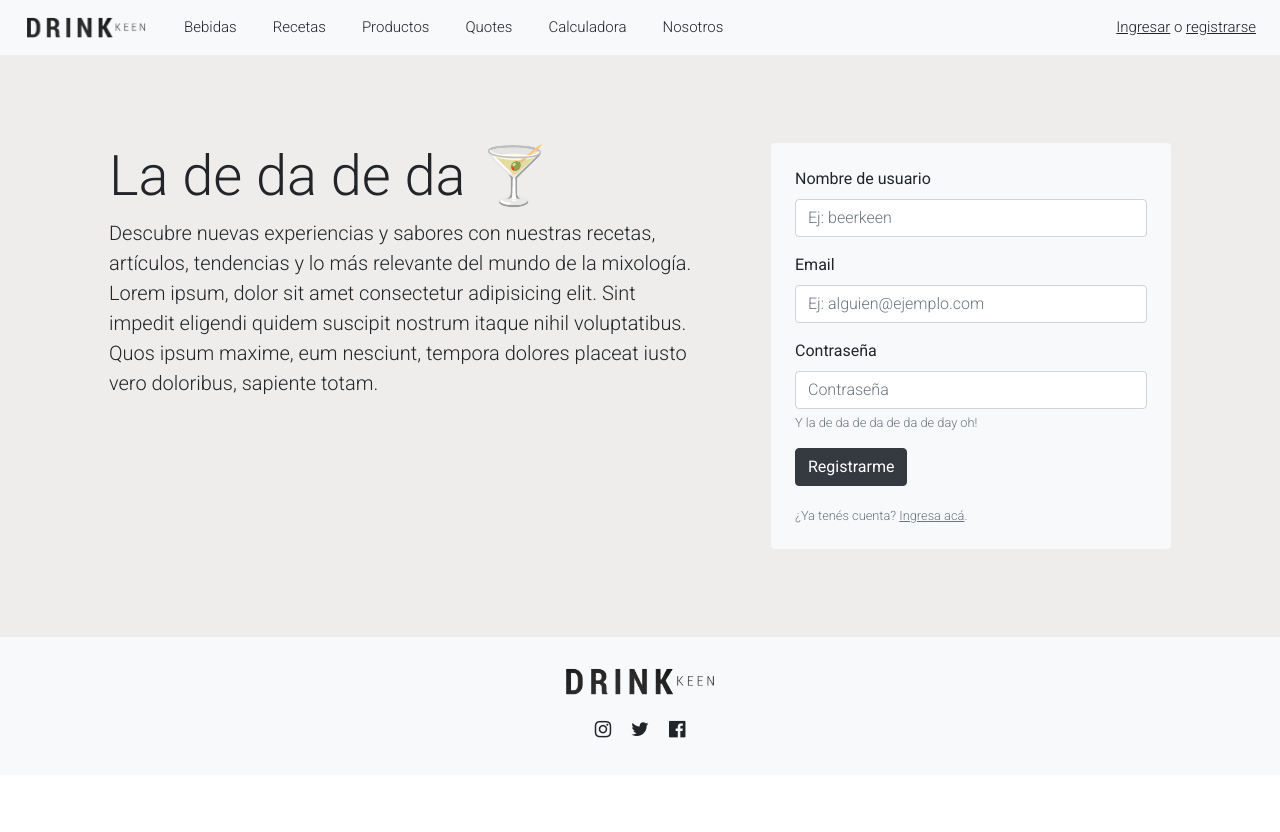
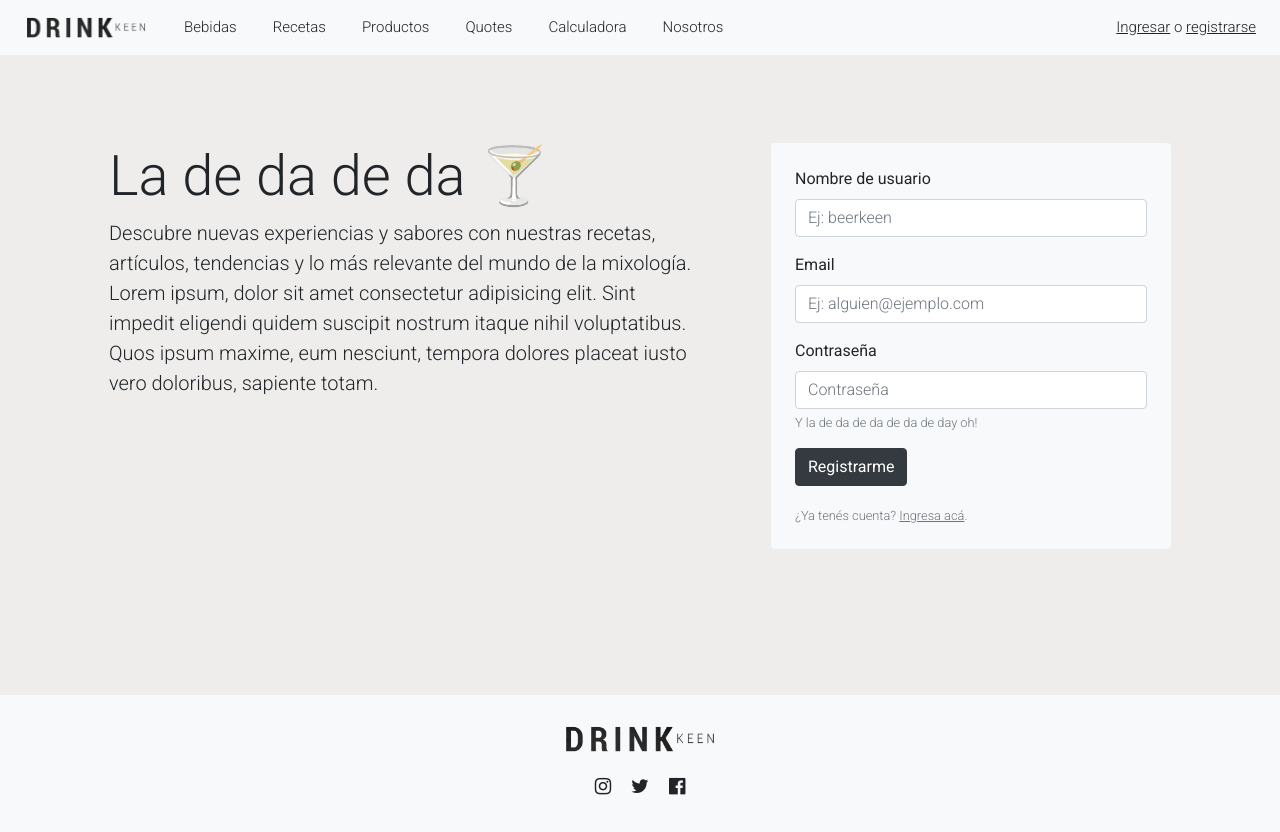
Before and after one commit to okaywaitwhat/drinkkeen, a Vue app in the folder web/: page / in a window 1280 px wide. Both pictures are taken after a click on the picture 640 px from the left and 392 px from the top of the page. Before the commit the page ends 800 px from the top, so only its background shows below. Built offline with nearby package versions, Linux system fonts and the light colour scheme.

Commit message:
registration height

```diff
--- a/web/src/components/Registration.vue
+++ b/web/src/components/Registration.vue
@@ -27,8 +27,7 @@ export default {
 section {
   padding-top: 4rem;
   padding-bottom: 4rem;
-  height: 100%;
-  width: 100%;
+  height: 80vh;
 }
 
 .justify-content {
```
Also changed, not shown: web/src/components/Us.vue (added).
